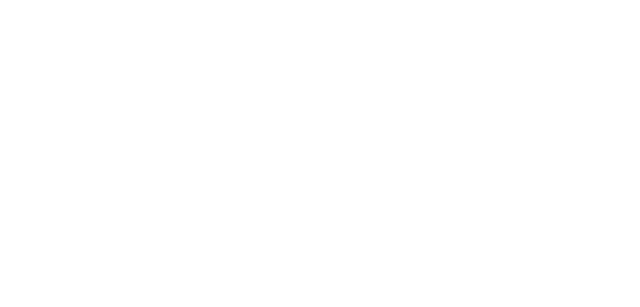
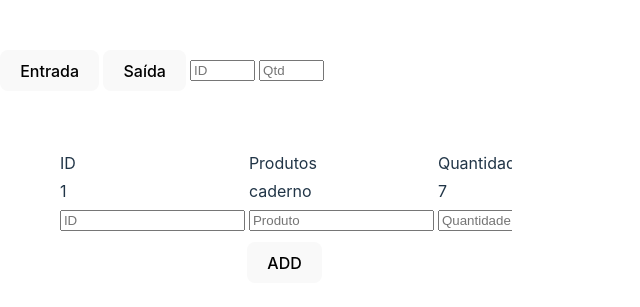
Before and after one commit to LuHernane/projeto, a React (Vite) app: page /repeticao in a window 1280 px wide. Before the commit this address had no page. Shown: the part 205-512 px from the top of the page, without its empty margins (0-640 px from the left). Built offline with nearby package versions, Linux system fonts and the light colour scheme; the HTML template or start-up script is replaced by a standard one.

Commit message:
função add acionado

```diff
--- a/src/App.tsx
+++ b/src/App.tsx
@@ -4,6 +4,7 @@
 import Home from "./Home";
 import LoguinPage from "./loguin";
 import Menu from "./menu";
+import Reps from "./repeticao";
 
 export default function App(): JSX.Element {
   return (
@@ -13,6 +14,7 @@
       <Route path="/menu" element={<Menu />} />
       <Route path="/nav" element={<NavBar />} />
       <Route path="/body" element={<Body />} />
+      <Route path="/repeticao" element={<Reps />} />
     </Routes>
   );
 }
--- /dev/null
+++ b/src/repeticao/index.tsx
@@ -0,0 +1,164 @@
+import {
+  Box,
+  Button,
+  Input,
+  Stack,
+  Table,
+  TableContainer,
+  Tbody,
+  Td,
+  Tfoot,
+  Thead,
+  Tr,
+  VStack,
+} from "@chakra-ui/react";
+import { useState } from "react";
+
+interface productprops {
+  id: number;
+  produto: string;
+  quantidade: number;
+}
+export default function Reps() {
+  const [id, setId] = useState<number>();
+  const [quantidade, setQuantidade] = useState<number>();
+
+  const [productName, setProductName] = useState<string>("");
+  const [quantidadeProduct, setQuantidadeProduct] = useState<number>();
+  const [idProduct, setIdProduct] = useState<number>();
+
+  const [produto, setProduto] = useState<productprops[]>([
+    { id: 1, produto: "caderno", quantidade: 7 },
+  ]);
+
+  function adiciona() {
+    const find = produto?.find((item) => item.id === id);
+    if (!find) {
+      return alert("Product not found!");
+    }
+    if (!quantidade) {
+      return alert("informe a quantidade");
+    }
+
+    const updatedItens = produto.map((item) => {
+      if (item.id === id) {
+        const newQuantity = item.quantidade + quantidade;
+        return { ...item, quantidade: newQuantity };
+      }
+      return item;
+    });
+    setProduto(updatedItens);
+  }
+  function saida() {
+    const find = produto?.find((item) => item.id === id);
+    if (!find) {
+      return alert("Product not found!");
+    }
+
+    if (!quantidade) {
+      return alert("informe a quantidade");
+    }
+
+    if (find.quantidade < quantidade) {
+      return alert("No have product!");
+    }
+
+    const removedItems = produto.map((item) => {
+      if (item.id === id) {
+        const newQuantity = item.quantidade - quantidade;
+
+        return { ...item, quantidade: newQuantity };
+      }
+      return item;
+    });
+    setProduto(removedItems);
+  }
+
+  function novoProduto() {
+    const find = produto?.find((item) => item.id === idProduct);
+    if (find) {
+      return alert("Product or ID always exists!");
+    }
+
+    if (!productName || !quantidadeProduct || !idProduct) {
+      return;
+    }
+    setProduto((old) => [
+      ...old,
+      {
+        id: +idProduct,
+        produto: productName,
+        quantidade: quantidadeProduct,
+      },
+    ]);
+  }
+  return (
+    <Box flex="1" bg="gray.400" h="container.lg">
+      <Stack direction="row" spacing={4} align="center">
+        <Button onClick={adiciona}>Entrada</Button>
+        <Button onClick={saida}>Saída</Button>
+
+        <Input
+          placeholder="ID"
+          htmlSize={5}
+          width="auto"
+          onBlur={(e) => setId(+e.target.value)}
+        />
+        <Input
+          placeholder="Qtd"
+          htmlSize={5}
+          width="auto"
+          onBlur={(e) => setQuantidade(+e.target.value)}
+        />
+      </Stack>
+      <VStack align={"center"} p="10%">
+        <TableContainer>
+          <Table>
+            <Thead>
+              <Tr>
+                <Td border="1px">ID</Td>
+                <Td border="1px">Produtos</Td>
+                <Td border="1px">Quantidade</Td>
+              </Tr>
+            </Thead>
+            <Tbody>
+              {produto?.map((item: any) => (
+                <Tr key={item.id}>
+                  <Td border="1px">{item.id}</Td>
+                  <Td border="1px">{item.produto}</Td>
+                  <Td border="1px">{item.quantidade}</Td>
+                </Tr>
+              ))}
+            </Tbody>
+            <Tfoot>
+              <Tr>
+                <Td border="1px">
+                  <Input
+                    placeholder="ID"
+                    onBlur={(e) => setIdProduct(+e.target.value)}
+                  />
+                </Td>
+                <Td border="1px">
+                  <Input
+                    placeholder="Produto"
+                    onBlur={(e) => setProductName(e.target.value)}
+                  />
+                </Td>
+                <Td border="1px">
+                  <Input
+                    placeholder="Quantidade"
+                    onBlur={(e) => setQuantidadeProduct(+e.target.value)}
+                  />
+                </Td>
+              </Tr>
+            </Tfoot>
+          </Table>
+        </TableContainer>
+        <Button type="submit" onClick={novoProduto}>
+          {" "}
+          ADD
+        </Button>
+      </VStack>
+    </Box>
+  );
+}
```
